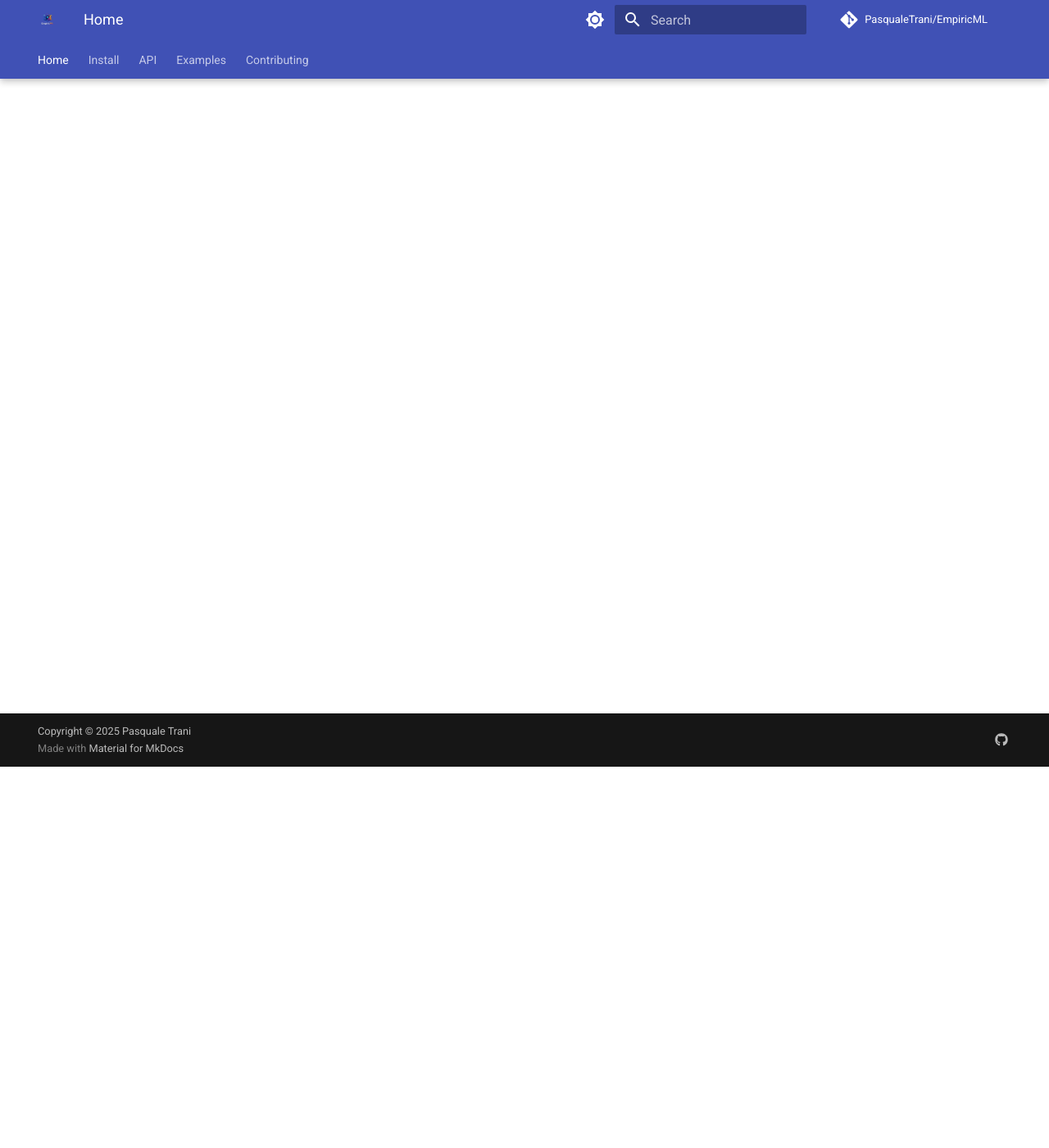
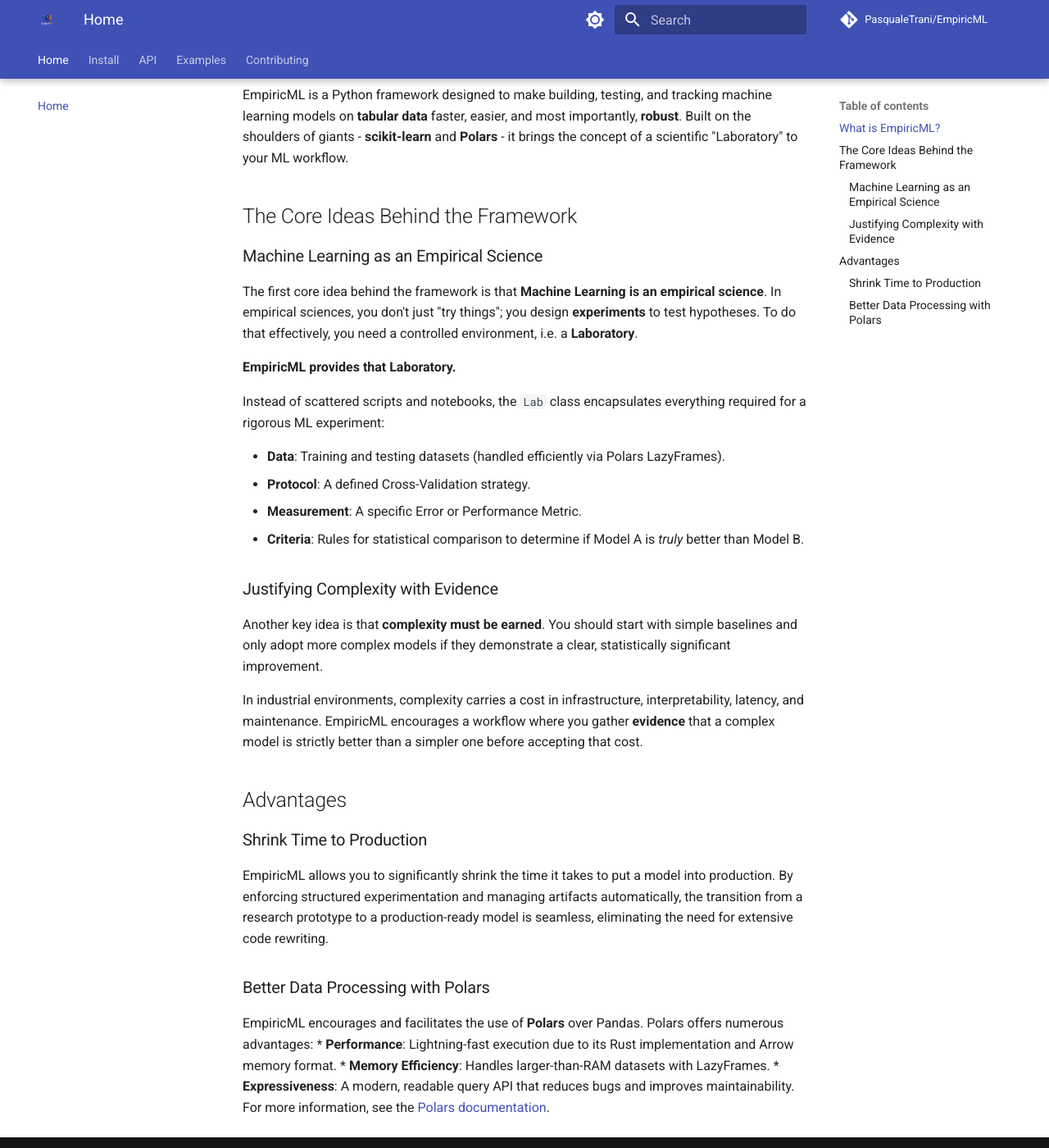
Before and after one commit to PasqualeTrani/EmpiricML, an MkDocs documentation site: the page built from docs/index.md, in a window 1280 px wide and 1400 px high, scrolled down 465 px. Shown: the whole window at 82% size. Built offline with MkDocs 1.6.1 and Material for MkDocs 9.7.7, drawn with Linux system fonts in a browser that asks for light colours; comment, search, counter and statistics services are not loaded; the version menu is left out.

```diff
--- a/docs/index.md
+++ b/docs/index.md
@@ -1 +1,40 @@
+<p align="center">
+  <img src="EmpiricML-logo.png" width="250" height="250" alt="EmpiricML Logo">
+</p>
+
 # Home
+
+## What is EmpiricML?
+EmpiricML is a Python framework designed to make building, testing, and tracking machine learning models on **tabular data** faster, easier, and most importantly, **robust**. Built on the shoulders of giants - **scikit-learn** and **Polars** - it brings the concept of a scientific "Laboratory" to your ML workflow.
+
+## The Core Ideas Behind the Framework
+
+### Machine Learning as an Empirical Science
+The first core idea behind the framework is that **Machine Learning is an empirical science**.
+In empirical sciences, you don't just "try things"; you design **experiments** to test hypotheses. To do that effectively, you need a controlled environment, i.e. a **Laboratory**.
+
+**EmpiricML provides that Laboratory.**
+
+Instead of scattered scripts and notebooks, the `Lab` class encapsulates everything required for a rigorous ML experiment:
+
+*   **Data**: Training and testing datasets (handled efficiently via Polars LazyFrames).
+*   **Protocol**: A defined Cross-Validation strategy.
+*   **Measurement**: A specific Error or Performance Metric.
+*   **Criteria**: Rules for statistical comparison to determine if Model A is *truly* better than Model B.
+
+### Justifying Complexity with Evidence
+Another key idea is that **complexity must be earned**. You should start with simple baselines and only adopt more complex models if they demonstrate a clear, statistically significant improvement.
+
+In industrial environments, complexity carries a cost in infrastructure, interpretability, latency, and maintenance. EmpiricML encourages a workflow where you gather **evidence** that a complex model is strictly better than a simpler one before accepting that cost.
+
+## Advantages
+
+### Shrink Time to Production
+EmpiricML allows you to significantly shrink the time it takes to put a model into production. By enforcing structured experimentation and managing artifacts automatically, the transition from a research prototype to a production-ready model is seamless, eliminating the need for extensive code rewriting.
+
+### Better Data Processing with Polars
+EmpiricML encourages and facilitates the use of **Polars** over Pandas. Polars offers numerous advantages:
+*   **Performance**: Lightning-fast execution due to its Rust implementation and Arrow memory format.
+*   **Memory Efficiency**: Handles larger-than-RAM datasets with LazyFrames.
+*   **Expressiveness**: A modern, readable query API that reduces bugs and improves maintainability.
+For more information, see the [Polars documentation](https://pola-rs.github.io/polars-book/).
```
Also changed, not shown: docs/install.md (+34 -0 lines).
